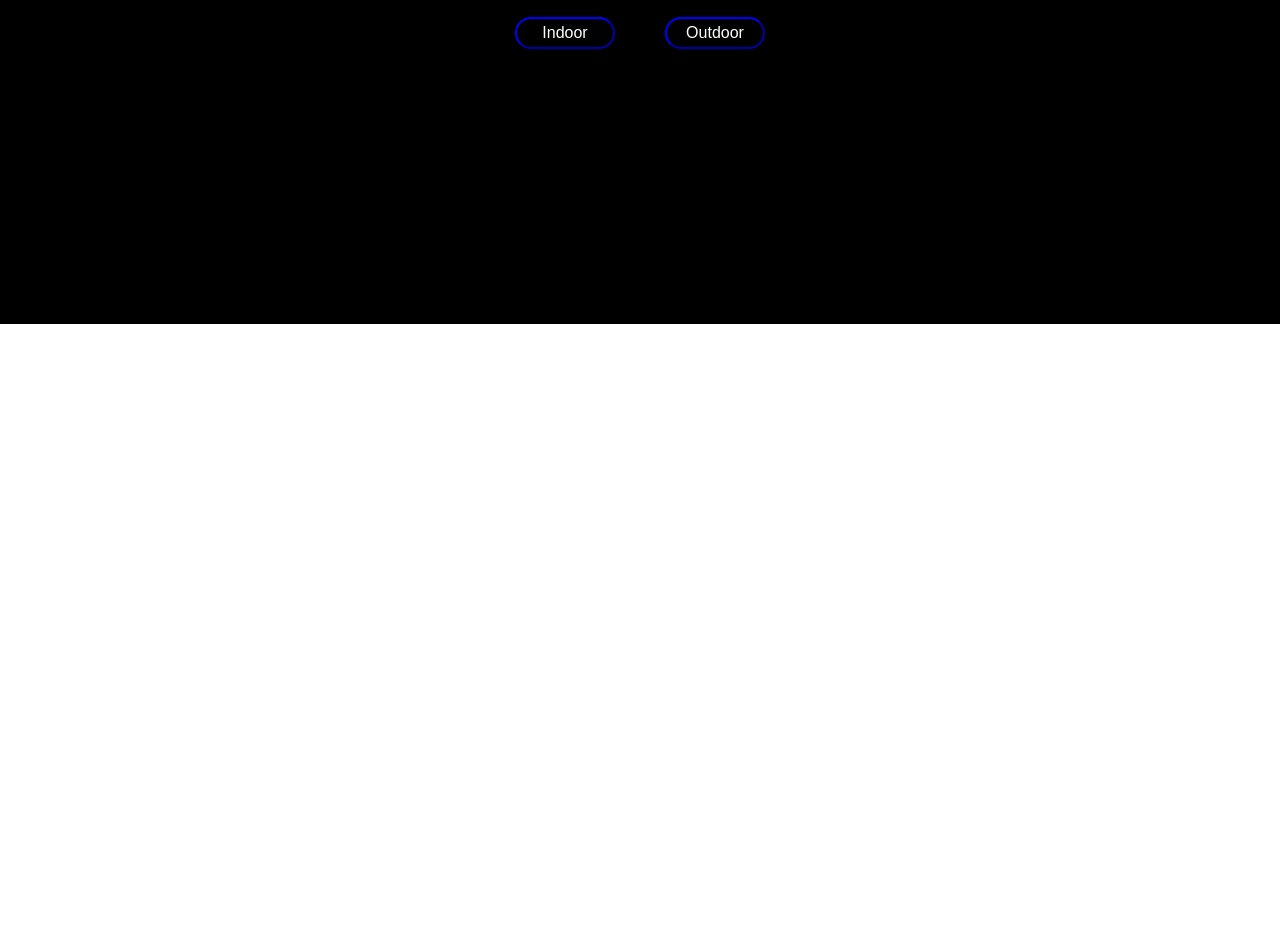
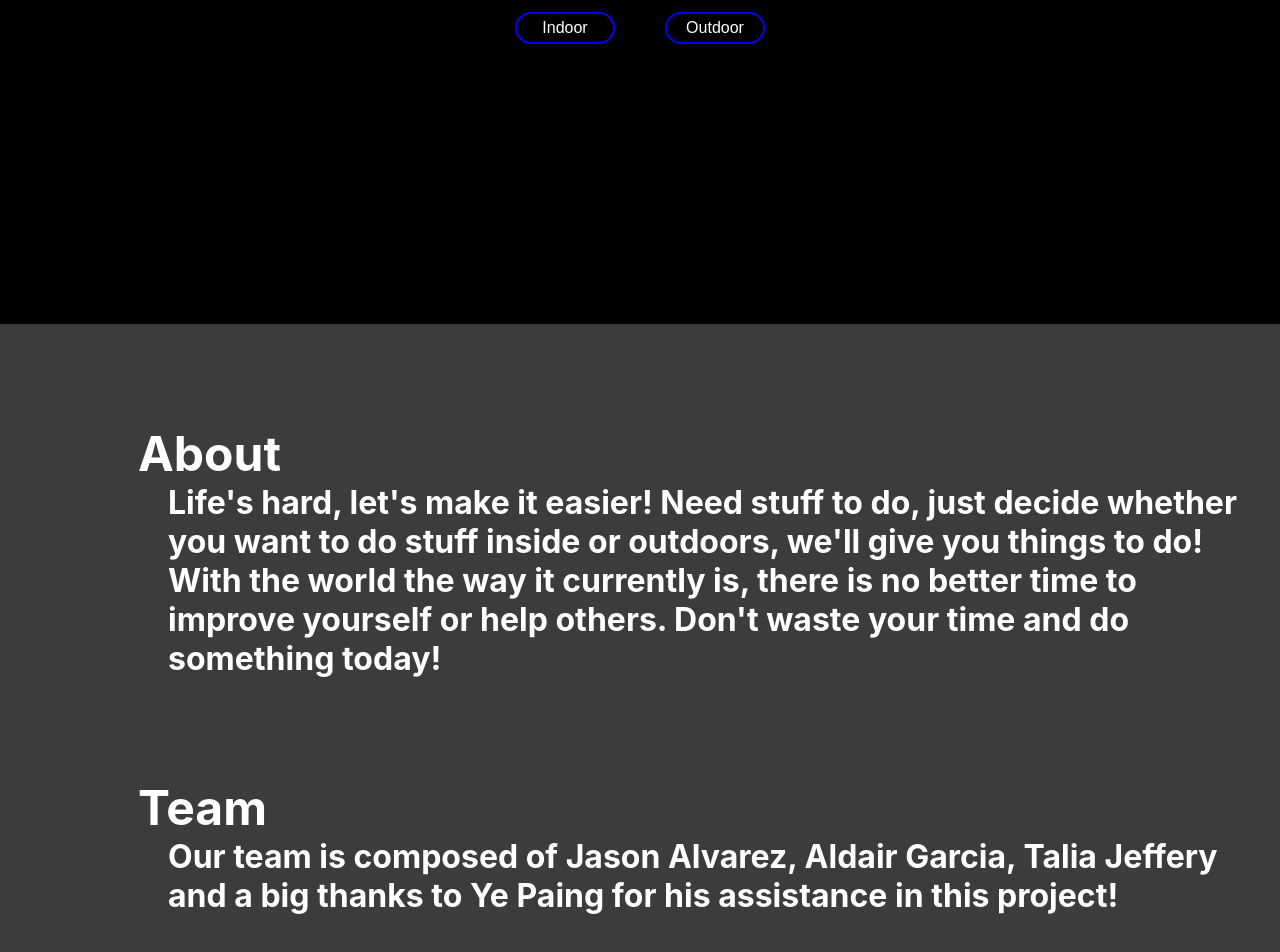
Before and after one commit to AGarciaNY/Hackathon2020, a React (Create React App) app: page / in a window 1280 px wide. Shown: the part 476-1428 px from the top of the page. Before the commit the page ends 800 px from the top, so only its background shows below. Built offline with nearby package versions, Linux system fonts and the light colour scheme.

Commit message:
added a small info section

```diff
--- a/src/App.css
+++ b/src/App.css
@@ -1,10 +1,18 @@
 .App {
   text-align: center;
+}
+
+.logo-container{
+  text-align: left;
 }
 
 .App-logo {
   height: 10vmin;
   pointer-events: none;
+  position: absolute;
+  margin-top: 10px;
+  margin-left: 10px;
+  z-index: 1;
 }
 
 @media (prefers-reduced-motion: no-preference) {
--- a/src/App.js
+++ b/src/App.js
@@ -1,12 +1,14 @@
 import React from 'react';
-import logo from './logo.svg';
+import logo from './Icons/Virus.png';
 import './App.css';
 import Intro from './HomePage/Intro.js'
 
 function App() {
   return (
     <div className="App">
-      {/* <img src={logo} className="App-logo" alt="logo" /> */}
+      <div className="logo-container">
+        <img src={logo} className="App-logo" alt="logo" />
+      </div>
       <Intro/>
     </div>
   );
--- a/src/HomePage/ActivityBtn.js
+++ b/src/HomePage/ActivityBtn.js
@@ -5,10 +5,9 @@ class ActivityBtn extends Component{
         let btn={
             fontSize: "100%",
             minWidth: "100px",
+            border: "2px solid blue",
             borderRadius: "20px",
-            borderWidth: "2px",
-            borderColor: "blue",
-            backgroundColor: "black",
+            backgroundColor: "transparent",
             color: "white",
             padding: "5px 10px"
         }
--- a/src/HomePage/Intro.js
+++ b/src/HomePage/Intro.js
@@ -2,6 +2,8 @@ import React, { Component } from 'react';
 import Heading from "./Heading";
 import Description from './Description';
 import ActivityBtn from './ActivityBtn';
+import MiniHeading from './MiniHeading';
+import MiniDesc from './MiniDesc';
 
 class Intro extends Component {
   render() {
@@ -9,7 +11,7 @@ class Intro extends Component {
       position: "relative",
       backgroundColor: "black",
       color: "white",
-      minHeight: "100vh",
+      height: "100vh",
       display: "flex",
       flexDirection: "column",
       alignItems: "center",
@@ -17,21 +19,38 @@ class Intro extends Component {
     }
 
     let container={
-      marginTop: "50px",
+      marginTop: "5vh",
       display: "flex",
       justifyContent: "space-between",
       maxWidth: "80vw",
       minWidth: "250px"
     }
 
+    let info={
+      color: "white",
+      backgroundColor: "#3b3c3c",
+      paddingBottom: "50px"
+    }
+
     return (
+      <div>
         <div style={styles}>
           <Heading content="The fight against corona"/>
           <Description content="A week long Hackathon project made by [place names here later]. We seek to provide relief for those
               suffering through these tough times one way or another"/>
-        <div class="container" style={container}>
+          <div className="container" style={container}>
             <ActivityBtn content="Indoor"/>
             <ActivityBtn content="Outdoor"/>
+          </div>
+        </div>
+        <div style={info}>
+          <MiniHeading content="About"/>
+          <MiniDesc content="Life's hard, let's make it easier! Need stuff to do, just decide whether you want to do stuff inside
+            or outdoors, we'll give you things to do! With the world the way it currently is, there is no better time to improve
+            yourself or help others. Don't waste your time and do something today!"/>
+          <MiniHeading content="Team"/>
+          <MiniDesc content="Our team is composed of Jason Alvarez, Aldair Garcia, Talia Jeffery and a big thanks to Ye Paing for his assistance
+          in this project!"/>
         </div>
       </div>
     );
--- /dev/null
+++ b/src/HomePage/MiniDesc.js
@@ -0,0 +1,20 @@
+import React, { Component } from 'react';
+
+class MiniDesc extends Component{
+    render(){
+        let des={
+            fontSize: "200%",
+            maxWidth: "100vw",
+            marginLeft: "10vw",
+            paddingLeft: "40px",
+            paddingRight: "30px",
+            textAlign: "left"
+        }
+
+        return(
+            <h1 style={des}>{this.props.content}</h1>
+        );
+    }
+}
+
+export default MiniDesc;
--- /dev/null
+++ b/src/HomePage/MiniHeading.js
@@ -0,0 +1,18 @@
+import React, { Component } from 'react';
+
+class MiniHeading extends Component{
+    render(){
+        let heading={
+            fontSize: "300%",
+            textAlign: "left",
+            marginLeft: "10vw",
+            paddingTop: "100px"
+        }
+
+        return(
+            <h1 style={heading}>{this.props.content}</h1>
+        );
+    }
+}
+
+export default MiniHeading;
```
Also changed, not shown: src/Icons/Virus.png (added). Lines whose indentation alone changed are shown as unchanged.
